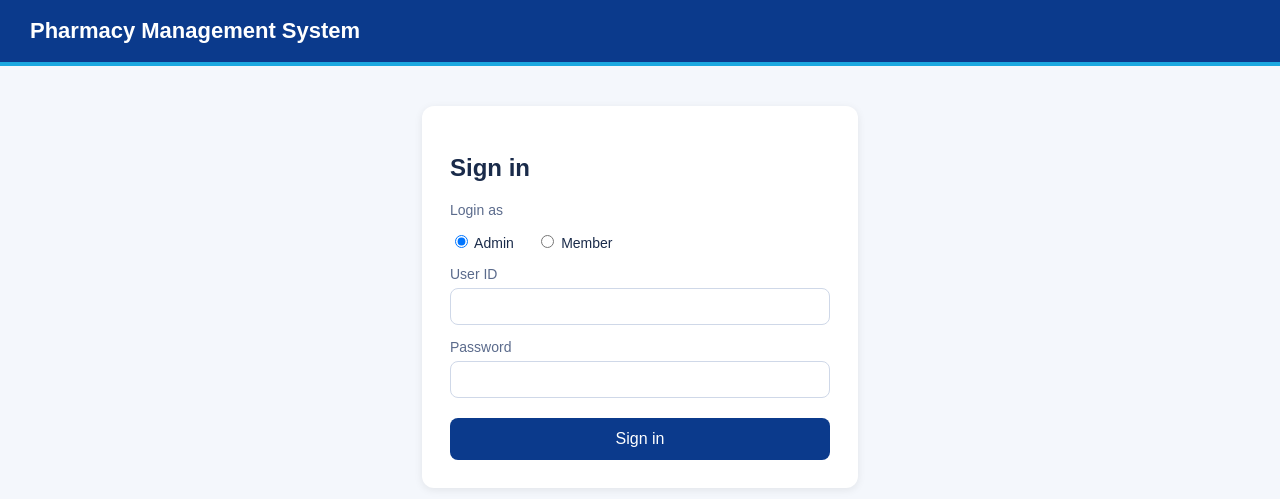
After one commit to ryenlex/Pharmacy-Management-System, a Flask app: page /login in a window 1280 px wide. The commit adds this page. Shown: the top 499 px of the page. Run offline with Flask 3, Linux system fonts and the light colour scheme.

Commit message:
Add login and logout with admin and member roles using sessions

```diff
--- a/app.py
+++ b/app.py
@@ -1,21 +1,55 @@
-from flask import Flask, render_template
-from database.db import initialize_database, dashboard_counts
+from functools import wraps
+from flask import Flask, render_template, request, redirect, url_for, session, flash
+from database.db import initialize_database, dashboard_counts, initialize_users, verify_user
 import os
 import threading
 import webbrowser
-
 app = Flask(__name__)
 app.secret_key = "change-this-later"
 initialize_database()
+initialize_users()
+
+LOW_STOCK_THRESHOLD = 10   # temporary default, becomes an admin setting later
+
+
+def login_required(view):
+    @wraps(view)
+    def wrapped(*args, **kwargs):
+        if "user_id" not in session:
+            return redirect(url_for("login"))
+        return view(*args, **kwargs)
+    return wrapped
+
+
+@app.route("/login", methods=["GET", "POST"])
+def login():
+    if request.method == "POST":
+        username = request.form.get("username", "")
+        password = request.form.get("password", "")
+        role = request.form.get("role", "admin")
+        user = verify_user(username, password)
+        if user and user[4] == role:
+           session["user_id"] = user[0]
+           session["username"] = user[1]
+           session["full_name"] = user[3]
+           session["role"] = user[4]
+           return redirect(url_for("home"))
+        flash("Invalid ID, password or login type.")
+    return render_template("login.html")
+
+@app.route("/logout")
+def logout():
+    session.clear()
+    return redirect(url_for("login"))
 
 
 @app.route("/")
+@login_required
 def home():
-    total, stock, low, expired = dashboard_counts(10)
+    total, stock, low, expired = dashboard_counts(LOW_STOCK_THRESHOLD)
     return render_template(
         "dashboard.html", total=total, stock=stock, low=low, expired=expired
     )
-
 
 if __name__ == "__main__":
     # open the browser once (not again on every auto-reload)
--- a/static/css/style.css
+++ b/static/css/style.css
@@ -8,3 +8,16 @@ main { max-width: 1000px; margin: 30px auto; padding: 0 20px; }
 .card .label { color: #5b6b8c; font-size: 14px; }
 .card .value { font-size: 32px; font-weight: bold; margin-top: 8px; }
 .card.alert .value { color: #c62828; }
+
+header { display: flex; justify-content: space-between; align-items: center; }
+header a { color: white; }
+.login-box { max-width: 380px; margin: 40px auto; background: white; padding: 28px;
+             border-radius: 12px; box-shadow: 0 2px 8px rgba(0,0,0,0.08); }
+.login-box label { display: block; margin-top: 14px; font-size: 14px; color: #5b6b8c; }
+.login-box input[name="username"], .login-box input[name="password"] {
+  width: 100%; box-sizing: border-box; padding: 10px; margin-top: 6px;
+  border: 1px solid #cfd8e8; border-radius: 8px; }
+.role-pick label { display: inline-block; margin-right: 18px; color: #1a2b4a; }
+.login-box button { width: 100%; margin-top: 20px; padding: 12px; border: 0; border-radius: 8px;
+                    background: #0b3a8c; color: white; font-size: 16px; cursor: pointer; }
+.error { color: #c62828; background: #fdecea; padding: 8px 12px; border-radius: 8px; }
--- a/templates/base.html
+++ b/templates/base.html
@@ -7,7 +7,12 @@
   <link rel="stylesheet" href="{{ url_for('static', filename='css/style.css') }}">
 </head>
 <body>
-  <header><h1>Pharmacy Management System</h1></header>
+  <header>
+  <h1>Pharmacy Management System</h1>
+  {% if session.get('username') %}
+    <span>{{ session['full_name'] }} ({{ session['role'] }}) · <a href="{{ url_for('logout') }}">Logout</a></span>
+  {% endif %}
+</header>
   <main>{% block content %}{% endblock %}</main>
 </body>
 </html>
--- /dev/null
+++ b/templates/login.html
@@ -0,0 +1,22 @@
+{% extends "base.html" %}
+{% block title %}Login{% endblock %}
+{% block content %}
+<div class="login-box">
+  <h2>Sign in</h2>
+  {% for message in get_flashed_messages() %}
+    <p class="error">{{ message }}</p>
+  {% endfor %}
+  <form method="post">
+    <label>Login as</label>
+    <div class="role-pick">
+      <label><input type="radio" name="role" value="admin" checked> Admin</label>
+      <label><input type="radio" name="role" value="member"> Member</label>
+    </div>
+    <label for="username">User ID</label>
+    <input id="username" name="username" required>
+    <label for="password">Password</label>
+    <input id="password" name="password" type="password" required>
+    <button type="submit">Sign in</button>
+  </form>
+</div>
+{% endblock %}
```
